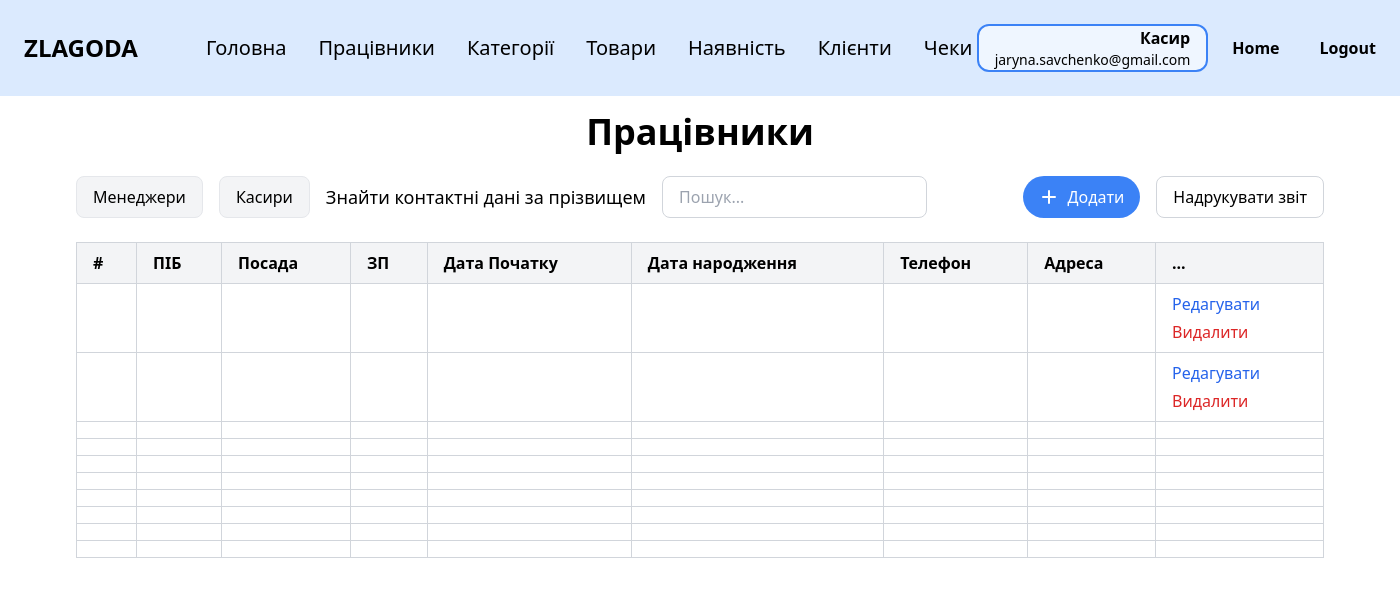
After one commit to sidorenkoso/zlagoda_supermarket, a Flask app: page /employees in a window 1400 px wide. The commit adds this page. Shown: the top 597 px of the page. Run offline with Flask 3, Linux system fonts and the light colour scheme; a user stored in the database is signed in.

Commit message:
edited employees page

```diff
--- a/zlg_website/templates/base.html
+++ b/zlg_website/templates/base.html
@@ -8,17 +8,47 @@
 </head>
 <body class="bg-white text-black">
 
+    <!-- 🔧 Єдина навігаційна панель -->
     <nav class="bg-blue-100 p-6">
-        <div class="flex justify-between items-center">
-            <div class="text-black text-lg font-bold">ZLAGODA</div>
-            <div>
+        <div class="flex items-center justify-between">
+            <!-- Лого -->
+            <div class="text-black text-2xl font-black mr-16">ZLAGODA</div>
+
+            <!-- Меню -->
             {% if user.is_authenticated %}
-                    <a href="/" class="text-black font-bold mx-2">Home</a>
-                    <a href="/logout" class="text-black font-bold mx-2">Logout</a>
+            <div class="flex gap-8 max-md:gap-5 max-sm:hidden">
+                <a href="/" class="text-xl cursor-pointer max-md:text-base">Головна</a>
+                <a href="/employees" class="text-xl cursor-pointer max-md:text-base">Працівники</a>
+                <a href="/categories" class="text-xl cursor-pointer max-md:text-base">Категорії</a>
+                <a href="/products" class="text-xl cursor-pointer max-md:text-base">Товари</a>
+                <a href="/stock" class="text-xl cursor-pointer max-md:text-base">Наявність</a>
+                <a href="/clients" class="text-xl cursor-pointer max-md:text-base">Клієнти</a>
+                <a href="/receipts" class="text-xl cursor-pointer max-md:text-base">Чеки</a>
+            </div>
+            {% endif %}
+
+            <!-- Інфо про користувача -->
+            {% if user.is_authenticated %}
+            <div class="flex items-center gap-6">
+                <div class="px-4 border-2 border-blue-500 rounded-xl bg-blue-50 text-right">
+                    <!-- Виведення ролі користувача -->
+                    <p class="text-base font-semibold">
+                        {% if user.position == 'Касир' %}
+                            Касир
+                        {% elif user.position == 'Менеджер' %}
+                            Менеджер
                         {% else %}
-                    <a href="/login" class="text-black font-bold mx-2">Login</a>
+                            {{ user.position }}
                         {% endif %}
+                    </p>
+                    <p class="text-sm">{{ user.email }}</p>
                 </div>
+                <a href="/welcome" class="text-black font-bold mr-4">Home</a>
+                <a href="/logout" class="text-black font-bold">Logout</a>
+            </div>
+            {% else %}
+            <a href="/login" class="text-black font-bold">Login</a>
+            {% endif %}
         </div>
     </nav>
 
@@ -41,8 +71,6 @@
         {% endwith %}
     </div>
 
-
-
     <div class="container mx-auto px-4">
         {% block content %}{% endblock %}
     </div>
--- /dev/null
+++ b/zlg_website/templates/employees.html
@@ -0,0 +1,100 @@
+{% extends "base.html" %}
+{% block title %}Працівники{% endblock %}
+{% block content %}
+<div class="py-4">
+    <h1 class="text-4xl font-bold mb-6 text-center">Працівники</h1>
+
+    <div class="flex justify-between items-center mb-6">
+        <div class="flex items-center">
+
+            <div class="flex space-x-4 items-center">
+                <button class="px-4 py-2 border rounded-lg bg-gray-100 hover:bg-gray-200">Менеджери</button>
+                <button class="px-4 py-2 border rounded-lg bg-gray-100 hover:bg-gray-200">Касири</button>
+
+            </div>
+
+            <p class="mr-4 ml-4 text-lg">Знайти контактні дані за прізвищем</p>
+             <input
+                    type="text"
+                    placeholder="Пошук..."
+                    class="px-4 py-2 border border-gray-300 rounded-lg focus:outline-none focus:ring-2 focus:ring-blue-500"
+                >
+        </div>
+
+        <div class="flex space-x-4">
+            <button class="flex items-center px-4 py-2 bg-blue-500 text-white rounded-full hover:bg-blue-600">
+                <svg xmlns="http://www.w3.org/2000/svg" class="h-5 w-5 mr-2" viewBox="0 0 20 20" fill="currentColor">
+                    <path fill-rule="evenodd" d="M10 3a1 1 0 011 1v5h5a1 1 0 110 2h-5v5a1 1 0 11-2 0v-5H4a1 1 0 110-2h5V4a1 1 0 011-1z" clip-rule="evenodd" />
+                </svg>
+                Додати
+            </button>
+            <button class="px-4 py-2 border border-gray-300 rounded-lg hover:bg-gray-100">
+                Надрукувати звіт
+            </button>
+        </div>
+    </div>
+
+    <!-- Таблиця працівників -->
+    <div class="overflow-x-auto">
+        <table class="min-w-full border-collapse border border-gray-300">
+            <thead>
+                <tr class="bg-gray-100">
+                    <th class="border border-gray-300 px-4 py-2 text-left">#</th>
+                    <th class="border border-gray-300 px-4 py-2 text-left">ПІБ</th>
+                    <th class="border border-gray-300 px-4 py-2 text-left">Посада</th>
+                    <th class="border border-gray-300 px-4 py-2 text-left">ЗП</th>
+                    <th class="border border-gray-300 px-4 py-2 text-left">Дата Початку</th>
+                    <th class="border border-gray-300 px-4 py-2 text-left">Дата народження</th>
+                    <th class="border border-gray-300 px-4 py-2 text-left">Телефон</th>
+                    <th class="border border-gray-300 px-4 py-2 text-left">Адреса</th>
+                    <th class="border border-gray-300 px-4 py-2 text-left">...</th>
+                </tr>
+            </thead>
+            <tbody>
+                {% if employees %}
+                    {% for employee in employees %}
+                    <tr>
+                        <td class="border border-gray-300 px-4 py-2">{{ employee.id }}</td>
+                        <td class="border border-gray-300 px-4 py-2">{{ employee.full_name }}</td>
+                        <td class="border border-gray-300 px-4 py-2">{{ employee.position }}</td>
+                        <td class="border border-gray-300 px-4 py-2">{{ employee.salary }}</td>
+                        <td class="border border-gray-300 px-4 py-2">{{ employee.start_date }}</td>
+                        <td class="border border-gray-300 px-4 py-2">{{ employee.birth_date }}</td>
+                        <td class="border border-gray-300 px-4 py-2">{{ employee.phone }}</td>
+                        <td class="border border-gray-300 px-4 py-2">{{ employee.address }}</td>
+                        <td class="border border-gray-300 px-4 py-2">
+                            <div class="flex flex-col space-y-1">
+                                <a href="/employees/edit/{{ employee.id }}" class="text-blue-600 hover:underline">Редагувати</a>
+                                <a href="/employees/delete/{{ employee.id }}" class="text-red-600 hover:underline">Видалити</a>
+                            </div>
+                        </td>
+                    </tr>
+                    {% endfor %}
+                {% else %}
+                    <!-- Порожні рядки таблиці для прикладу  ------------------------->
+                    {% for i in range(10) %}
+                    <tr>
+                        <td class="border border-gray-300 px-4 py-2"></td>
+                        <td class="border border-gray-300 px-4 py-2"></td>
+                        <td class="border border-gray-300 px-4 py-2"></td>
+                        <td class="border border-gray-300 px-4 py-2"></td>
+                        <td class="border border-gray-300 px-4 py-2"></td>
+                        <td class="border border-gray-300 px-4 py-2"></td>
+                        <td class="border border-gray-300 px-4 py-2"></td>
+                        <td class="border border-gray-300 px-4 py-2"></td>
+                        <td class="border border-gray-300 px-4 py-2">
+                            {% if i < 2 %}
+                            <div class="flex flex-col space-y-1">
+                                <a href="#" class="text-blue-600 hover:underline">Редагувати</a>
+                                <a href="#" class="text-red-600 hover:underline">Видалити</a>
+                            </div>
+                            {% endif %}
+                        </td>
+                    </tr>
+                    {% endfor %} <!--------------------------->
+                {% endif %}
+            </tbody>
+        </table>
+    </div>
+</div>
+{% endblock %}
--- a/zlg_website/templates/home.html
+++ b/zlg_website/templates/home.html
@@ -1,4 +1,4 @@
 {% extends "base.html" %} {% block title %}Home{% endblock %}
 {% block content %}
-<h1>This is the home page</h1>
+<h1 class="text-black text-5xl text-center mt-20">Вітаємо в системі </h1>
 {% endblock %}
--- a/zlg_website/views.py
+++ b/zlg_website/views.py
@@ -1,8 +1,53 @@
-from flask import Blueprint, render_template
+from flask import Blueprint, render_template, redirect, url_for
 from flask_login import login_required, current_user
+
 views = Blueprint('views', __name__)
+
 
 @views.route('/')
 @login_required
 def home():
+    # Відображати сторінку головна (main.html)
+    return render_template("main.html", user=current_user)
+
+
+@views.route('/welcome')
+@login_required
+def welcome():
+    # Відображати сторінку привітання (home.html)
     return render_template("home.html", user=current_user)
+
+
+@views.route('/employees')
+@login_required
+def employees():
+    # Тут у реальному додатку ви б отримували дані про працівників з бази даних
+    # Приклад:
+    employees = []  # Замість цього буде щось типу Employee.query.all()
+
+    return render_template("employees.html", user=current_user, employees=employees)
+
+
+# Можна також додати додаткові маршрути для деталей, редагування, видалення і додавання працівників
+@views.route('/employees/add')
+@login_required
+def add_employee():
+    return "Сторінка додавання працівника буде тут"  # Замініть на відповідний шаблон
+
+
+@views.route('/employees/<int:id>')
+@login_required
+def employee_details(id):
+    return f"Деталі працівника з ID {id}"  # Замініть на відповідний шаблон
+
+
+@views.route('/employees/edit/<int:id>')
+@login_required
+def edit_employee(id):
+    return f"Редагування працівника з ID {id}"  # Замініть на відповідний шаблон
+
+
+@views.route('/employees/delete/<int:id>')
+@login_required
+def delete_employee(id):
+    return f"Видалення працівника з ID {id}"  # Додайте логіку видалення
```
Also changed, not shown: zlg_website/templates/main.html (added, +8 -0 lines), instance/database.db. Lines whose indentation alone changed are shown as unchanged.
